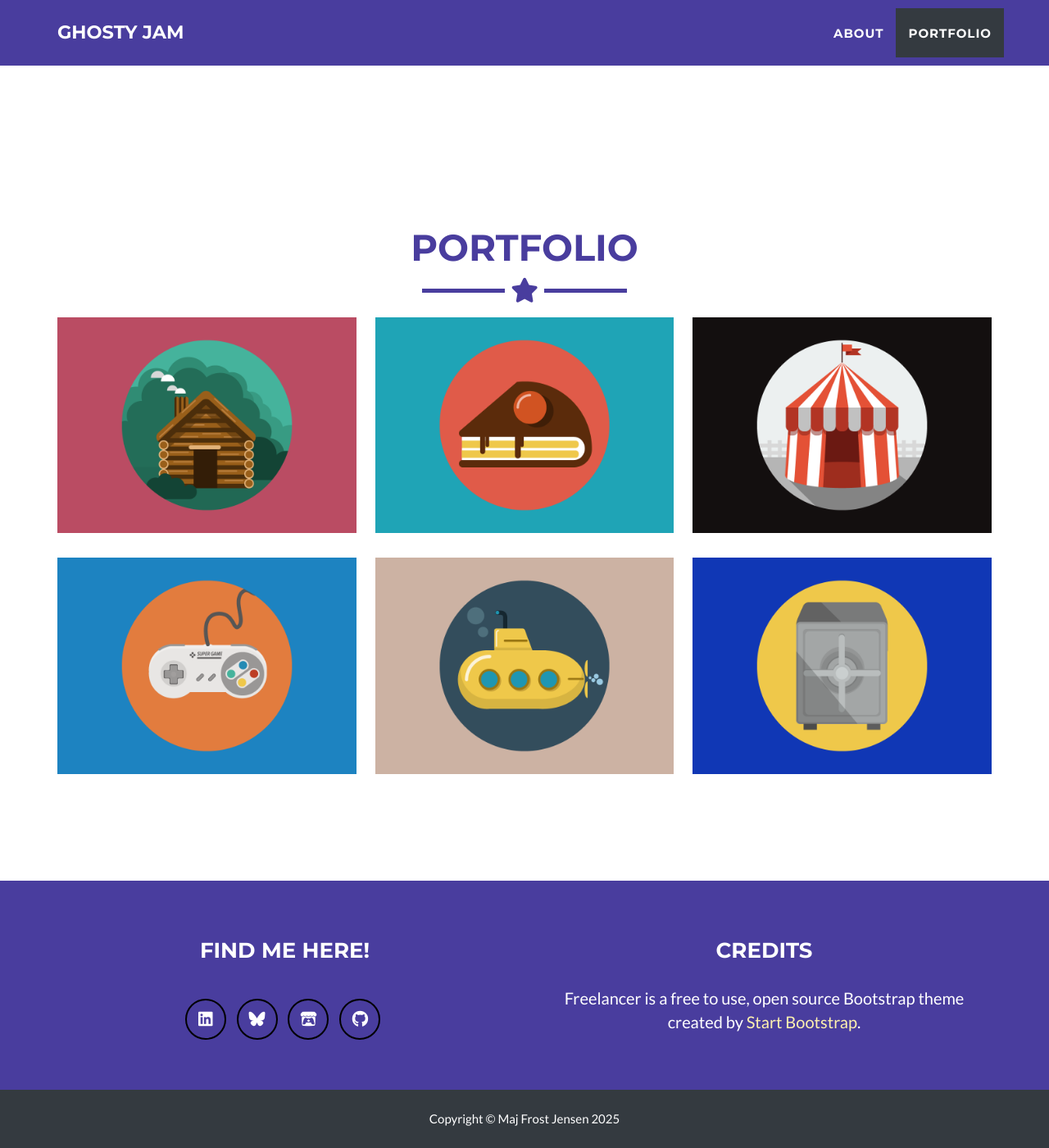
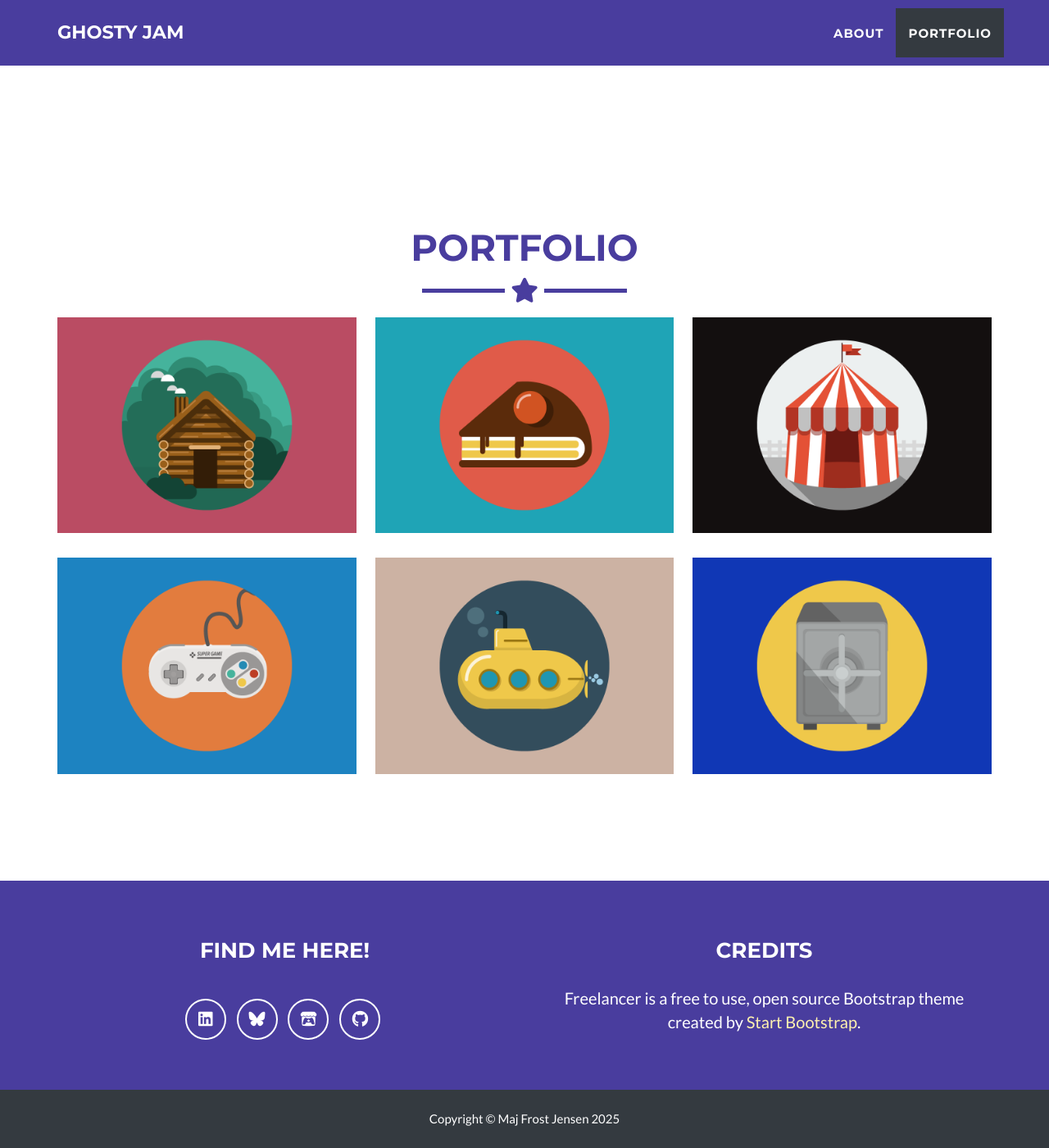
Before and after one commit to GhostyJam/GhostyJam.github.io, a Jekyll site: the page built from _posts/2014-07-18-project-1.markdown, in a window 1280 px wide and 1400 px high, scrolled down 1215 px. Shown: the whole window at 82% size. Built offline with Jekyll 4.4.1, drawn with Linux system fonts in a browser that asks for light colours.

Commit message:
almost there

```diff
--- a/_includes/css/main.css
+++ b/_includes/css/main.css
@@ -388,7 +388,7 @@ footer .footer-below {
 
 .btn-social-outline {
     margin-top: 15px;
-    border: solid 2px #000000;
+    border: solid 2px #fff;
     font-size: 20px;
     color: #fff;
     background: 0 0;
```
